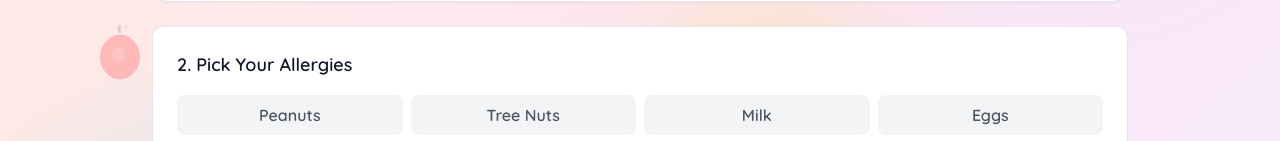
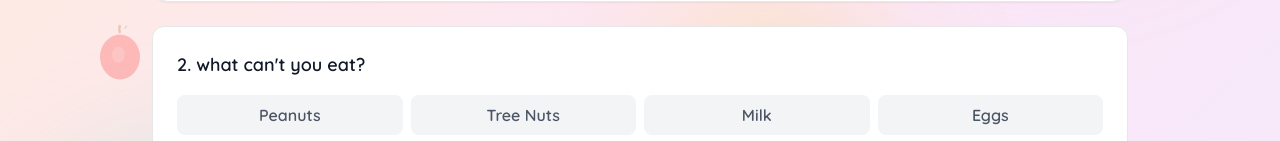
Before and after one commit to tufstraka/safebite, a Next.js app in the folder frontend/: page / in a window 1280 px wide. Shown: the part 553-694 px from the top of the page. Built offline with nearby package versions, Linux system fonts and the light colour scheme.

Commit message:
fix: Change 'Pick Your Allergies' to 'what can't you eat?'
More casual, personal voice.
Matches app's conversational tone.

Made in ke

```diff
--- a/frontend/app/page.tsx
+++ b/frontend/app/page.tsx
@@ -465,7 +465,7 @@
 
             {/* Allergens */}
             <div className="bg-white rounded-xl p-6 mb-6 border border-gray-200">
-              <h3 className="text-lg font-semibold text-gray-900 mb-4">2. Pick Your Allergies</h3>
+              <h3 className="text-lg font-semibold text-gray-900 mb-4">2. what can't you eat?</h3>
               <div className="grid grid-cols-3 md:grid-cols-4 gap-2 mb-4">
                 {ALLERGENS.map((allergen) => (
                   <button
```
